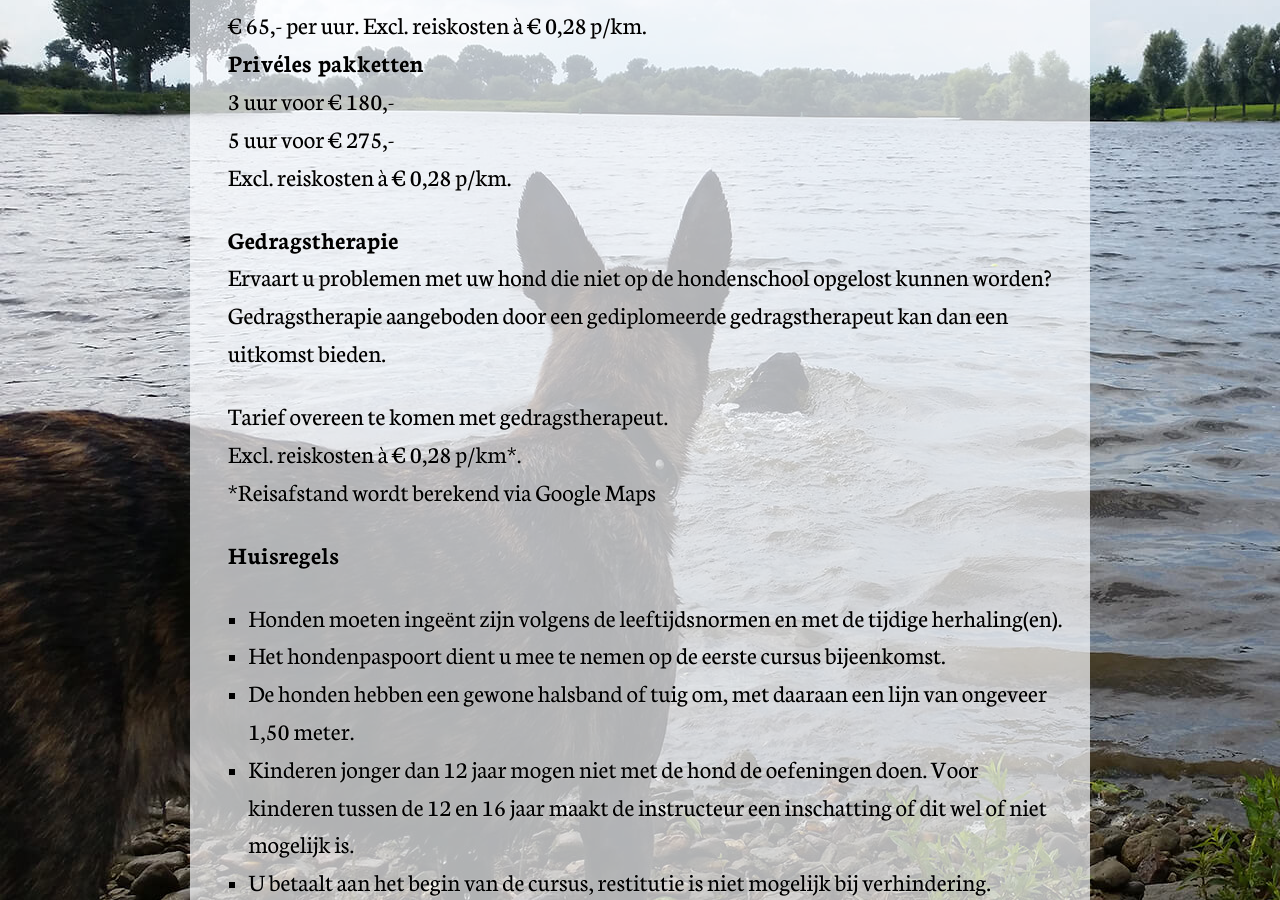
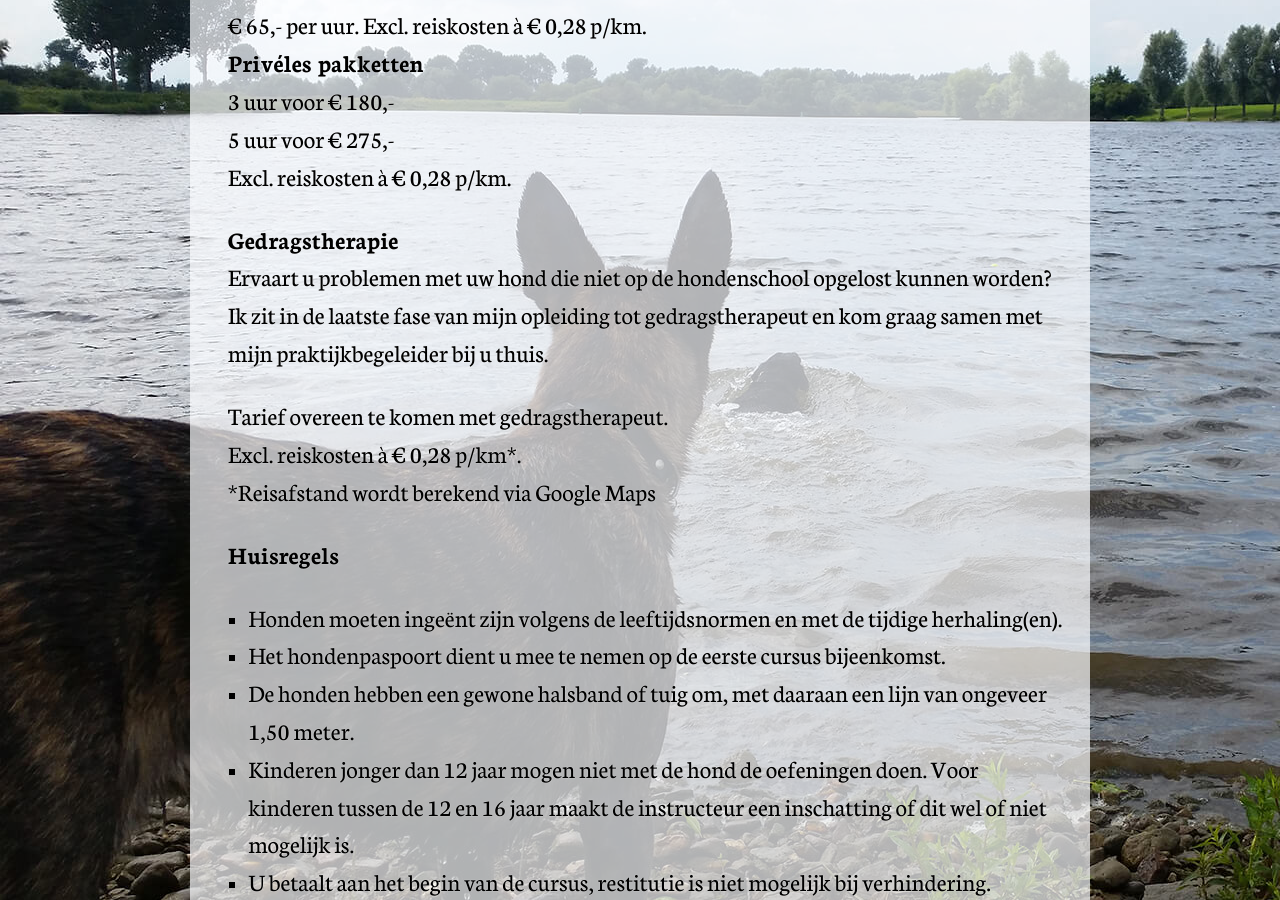
Before and after one commit to UniQdogs/info, a Jekyll site: the page built from pages/cursusaanbod.md, in a window 1280 px wide and 900 px high, scrolled down 1890 px. Built offline with Jekyll 4.4.1, drawn with Linux system fonts in a browser that asks for light colours; nearby versions of some CDN libraries.

Commit message:
gedragstherapie

```diff
--- a/pages/cursusaanbod.md
+++ b/pages/cursusaanbod.md
@@ -38,7 +38,8 @@ Na de puppy of beginnerscursus kunt u doorstromen naar de basiscursus. Hier word
 Excl. reiskosten à € 0,28 p/km*.
 
 **Gedragstherapie**
-Ervaart u problemen met uw hond die niet op de hondenschool opgelost kunnen worden? Gedragstherapie aangeboden door een gediplomeerde gedragstherapeut kan dan een uitkomst bieden.
+Ervaart u problemen met uw hond die niet op de hondenschool opgelost kunnen worden?
+Ik zit in de laatste fase van mijn opleiding tot gedragstherapeut en kom graag samen met mijn praktijkbegeleider bij u thuis.
 
 Tarief overeen te komen met gedragstherapeut.
 Excl. reiskosten à € 0,28 p/km*.
```
